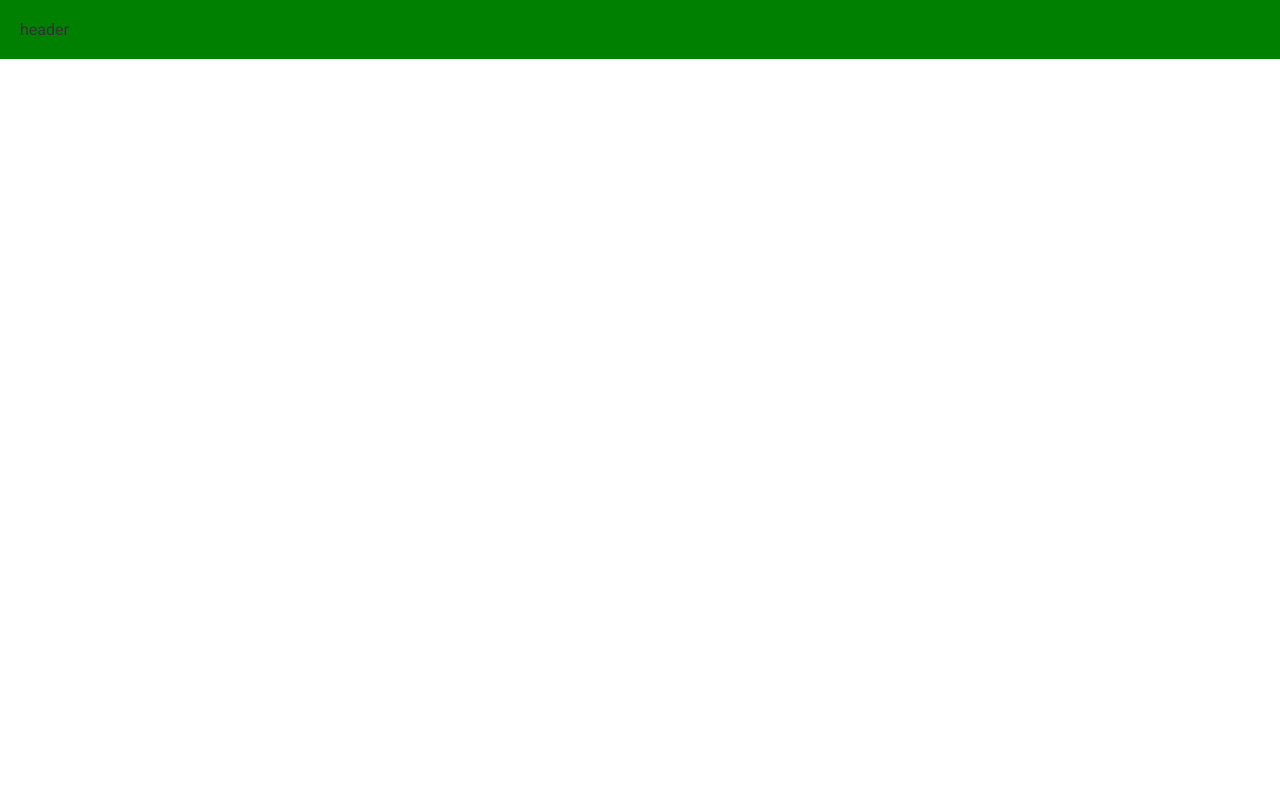
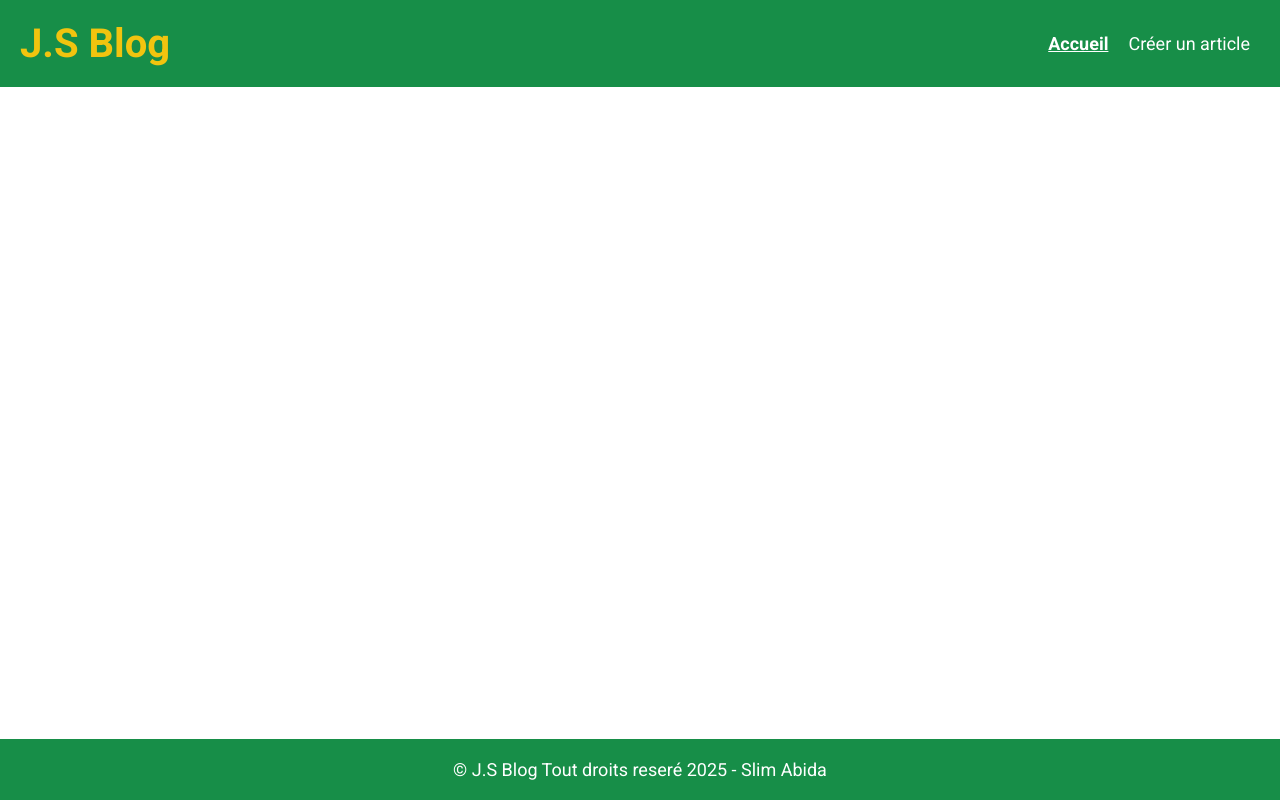
Before and after one commit to Slim-coder20/Blog-javascript, a website built with Vite: page src/index.html in a window 1280 px wide. Built offline with nearby package versions, Linux system fonts and the light colour scheme.

Commit message:
mise en place du style du header et footer

```diff
--- a/src/assets/styles/_variables.scss
+++ b/src/assets/styles/_variables.scss
@@ -1,6 +1,7 @@
 :root {
   --primary:#2ecc71;
   --dark:#178e48;
+  --logo:#f1c40f;
   --accent:#2c3e50;
   --text:#333;
   --diveder:#ecf0f1;
--- a/src/assets/styles/styles.scss
+++ b/src/assets/styles/styles.scss
@@ -1,25 +1,53 @@
-@use 'base.scss' as *;
-@use 'classes.scss' as *;
-@use 'media-queries.scss' as *;
-@use 'reset.scss' as *;
-@use 'utils.scss' as * ;
-@use'variables.scss' as *;
-
+@use "base.scss" as *;
+@use "classes.scss" as *;
+@use "media-queries.scss" as *;
+@use "reset.scss" as *;
+@use "utils.scss" as *;
+@use "variables.scss" as *;
 
 .container {
   min-height: 100vh;
   display: grid;
   grid:
-   "header" auto
-   "content" 1fr
-   "footer" auto /
-   auto
+    "header" auto
+    "content" 1fr
+    "footer" auto /
+    auto;
 }
 
 header {
   grid-area: header;
-  background: green;
+  background: var(--dark);
   padding: 20px;
+  display: flex;
+  flex-flow: row nowrap;
+  justify-content: space-between;
+  align-items: center;
+  .logo{
+    color:var(--logo);
+  }
+  a {
+    color: white;
+  }
+  .header-brand {
+    font-size: 4rem;
+    font-weight: 700;
+
+  }
+  ul {
+    display: flex;
+    li {
+      .header-nav {
+        font-size: 1.8rem;
+        padding: 0 10px;
+      }
+      .active {
+        font-weight: 700;
+        text-decoration: underline;
+
+      }
+    }
+  }
 }
 
 .content {
@@ -30,4 +58,8 @@ header {
 footer {
   grid-area: footer;
   padding: 20px;
+  background:var(--dark);
+  color:white;
+  text-align: center;
+  font-size: 1.8rem;
 }
--- a/src/index.html
+++ b/src/index.html
@@ -11,9 +11,19 @@
   </head>
   <body>
     <div class="container">
-      <header>header</header>
+      <header>
+        <a class="header-brand logo" href="./index.html">J.S Blog</a>
+        <ul>
+          <li>
+            <a href="./index.html" class="header-nav active">Accueil</a>
+          </li>
+          <li>
+            <a href="./form/form.html" class="header-nav">Créer un article</a>
+          </li>
+        </ul>
+      </header>
       <div class="content"></div>
-      <footer></footer>
+      <footer>© J.S Blog Tout droits reseré 2025 - Slim Abida</footer>
     </div>
 
     <script type="module" src="./index.js"></script>
```
